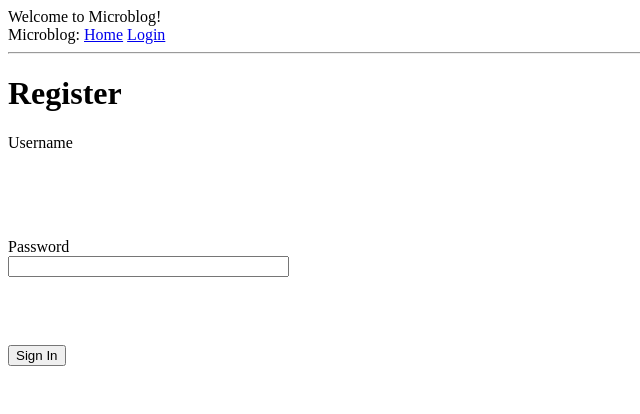
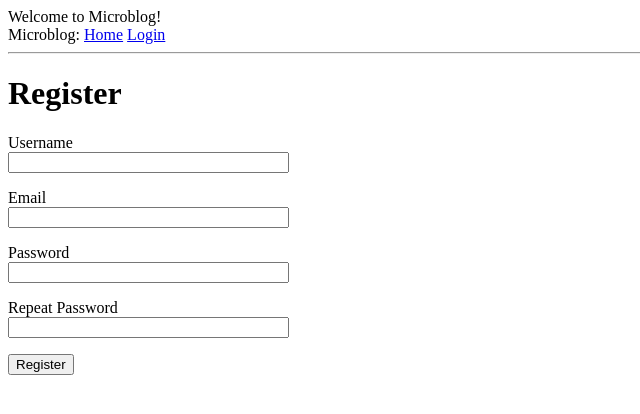
Before and after one commit to DmitriyBudilov/microblog, a Flask app: template application/templates/register.jinja2 in a window 1280 px wide. Shown: the top 414 px of the page, without its empty margins (0-640 px from the left). Run offline with Flask 3, Linux system fonts and the light colour scheme; the template is opened without the code that fills it: values that come from a table or form of the project are taken from there, others are empty; parts of the project's set-up code (start-up, migrations or seed data) failed here and were passed over.

Commit message:
d:021023 c:bugs fix

```diff
--- a/application/forms.py
+++ b/application/forms.py
@@ -41,27 +41,27 @@ class RegistrationForm(FlaskForm):
         validators=[
             DataRequired(message='Enter username!')
         ]
-    ),
+    )
     email = StringField(
         label='Email',
         validators=[
             DataRequired(message='Enter email!'),
             Email(message='With str is not email!')
         ]
-    ),
+    )
     password = PasswordField(
         label='Password',
         validators=[
             DataRequired(message='Enter password!')
         ]
-    ),
+    )
     password2 = PasswordField(
         label='Repeat Password',
         validators=[
             DataRequired(message='Enter password'),
-            EqualTo(message='Not equal to password!')
+            EqualTo(fieldname='password', message='Not equal to password!')
         ]
-    ),
+    )
     submit = SubmitField(
         label='Register'
     )
--- a/application/templates/register.jinja2
+++ b/application/templates/register.jinja2
@@ -2,17 +2,18 @@
 
 {% block content %}
    <h1>Register</h1>
+   <form action="" method="post" novalidate>
    {{ form.hidden_tag() }}
    <p>
         {{ form.username.label }}<br>
-        {{ from.username(size=32) }}<br>
+        {{ form.username(size=32) }}<br>
         {% for error in form.username.errors %}
             <span style="color: red;">{{ error }}</span>
         {% endfor %}
    </p>
    <p>
         {{ form.email.label }}<br>
-        {{ form.email(size=64) }}<br>
+        {{ form.email(size=32) }}<br>
         {% for error in form.email.errors %}
             <span style="color: red;">{{ error }}</span>
         {% endfor %}
@@ -32,4 +33,5 @@
         {% endfor %}
     </p>
     <p>{{ form.submit() }}</p>
+    </form>
 {% endblock content %}
```
